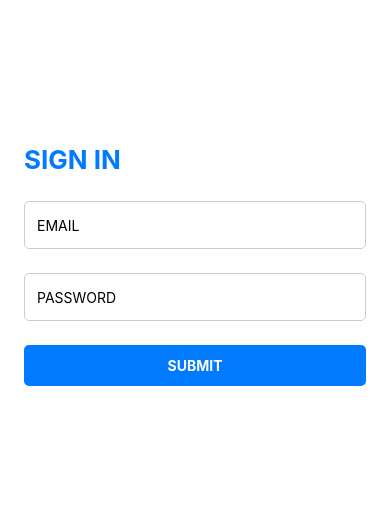
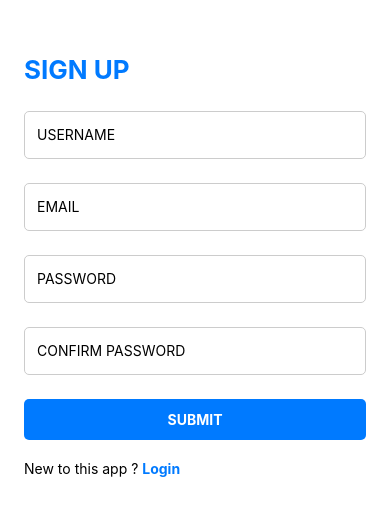
Before and after one commit to rifkan-py/react-native-firease, a React Native app: screen / in a window 390 px wide. Shown: the part 157-672 px from the top of the page. Built offline with nearby package versions, Linux system fonts and the light colour scheme.

Commit message:
added link to go back and foth to login and register

```diff
--- a/App.js
+++ b/App.js
@@ -4,5 +4,5 @@ import Login from "./screens/Login";
 import Register from "./screens/Register";
 
 export default function App() {
-  return <Login />;
+  return <Register />;
 }
--- a/screens/Login.jsx
+++ b/screens/Login.jsx
@@ -24,6 +24,12 @@ const Login = () => {
       <TouchableOpacity style={styles.button} onPress={handlePress}>
         <Text style={styles.buttonText}>Submit</Text>
       </TouchableOpacity>
+      <View style={styles.registerLinkContainer}>
+        <Text>New to this app ? </Text>
+        <TouchableOpacity>
+          <Text style={styles.linkText}>Register</Text>
+        </TouchableOpacity>
+      </View>
     </View>
   );
 };
@@ -65,6 +71,15 @@ const styles = StyleSheet.create({
     fontWeight: "bold",
     textTransform: "uppercase",
   },
+  registerLinkContainer: {
+    marginTop: 20,
+    flexDirection: "row",
+    alignSelf: "baseline",
+  },
+  linkText: {
+    fontWeight: "bold",
+    color: "#007AFF",
+  },
 });
 
 export default Login;
--- a/screens/Register.jsx
+++ b/screens/Register.jsx
@@ -30,6 +30,12 @@ const Register = () => {
       <TouchableOpacity style={styles.button} onPress={handlePress}>
         <Text style={styles.buttonText}>Submit</Text>
       </TouchableOpacity>
+      <View style={styles.loginLinkContainer}>
+        <Text>New to this app ? </Text>
+        <TouchableOpacity>
+          <Text style={styles.linkText}>Login</Text>
+        </TouchableOpacity>
+      </View>
     </View>
   );
 };
@@ -71,6 +77,15 @@ const styles = StyleSheet.create({
     fontWeight: "bold",
     textTransform: "uppercase",
   },
+  loginLinkContainer: {
+    marginTop: 20,
+    flexDirection: "row",
+    alignSelf: "baseline",
+  },
+  linkText: {
+    fontWeight: "bold",
+    color: "#007AFF",
+  },
 });
 
 export default Register;
```
